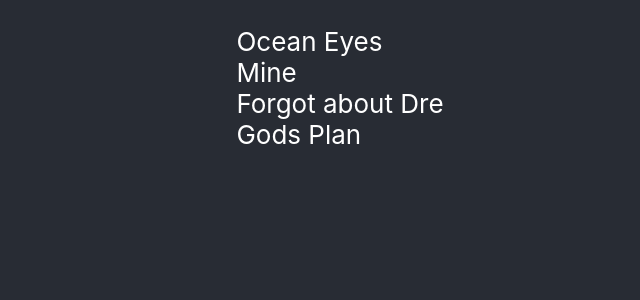
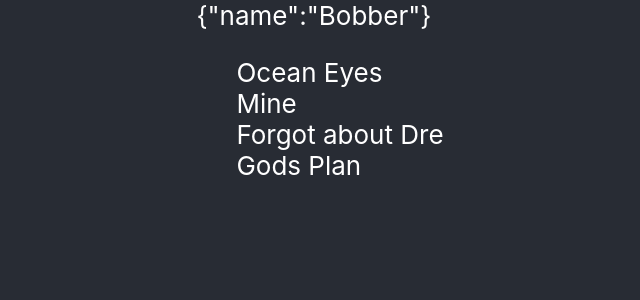
Before and after one commit to loknarb/state-management-comparison, a React (Create React App) app: page / in a window 1280 px wide. Shown: the top 300 px of the page, without its empty margins (320-960 px from the left). Built offline with nearby package versions, Linux system fonts and the light colour scheme; no server answers.

Commit message:
added quick fetch with correct url

```diff
--- a/src/App.tsx
+++ b/src/App.tsx
@@ -1,6 +1,6 @@
 import { useCallback, useEffect, useState } from "react";
 import "./App.css";
-// import Box from "./Box";
+import Box from "./Box";
 import List from "./List";
 import { ListItem, Payload } from "./types";
 const MockData: ListItem[] = [
@@ -27,7 +27,7 @@ function App() {
   }, []);
   const [payload, setPayload] = useState<Payload | null>(null);
   useEffect(() => {
-    fetch("/public/data.json")
+    fetch("/data.json")
       .then((response) => response.json())
       .then((data) => setPayload(data));
   }, []);
@@ -35,7 +35,7 @@ function App() {
     <div className="App">
       {/* <header className="App-header">Hello</header> */}
       {/* <Body title="Body Title" /> */}
-      {/* <Box>Children Here</Box> */}
+      <Box>{JSON.stringify(payload)}</Box>
       <List items={MockData} onClick={onListClickHandler} />
     </div>
   );
```
